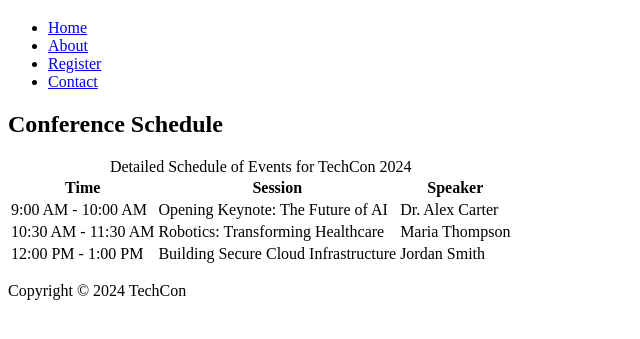
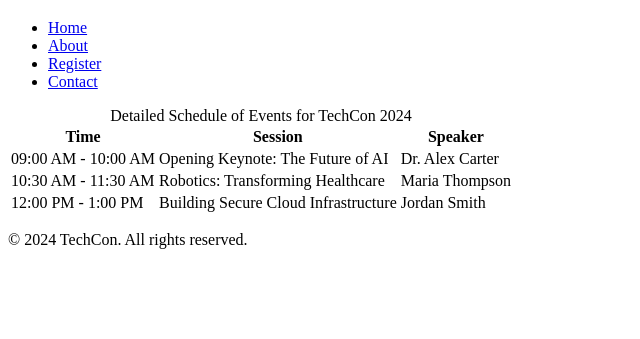
Before and after one commit to dkcheetham/TechCon_HTML, a plain HTML site: page techcon_website/schedule.html in a window 1280 px wide. Shown: the part 61-400 px from the top of the page, without its empty margins (0-640 px from the left). Drawn offline with Linux system fonts and the light colour scheme.

Commit message:
Update schedule.html

```diff
--- a/techcon_website/schedule.html
+++ b/techcon_website/schedule.html
@@ -4,8 +4,10 @@
     <meta charset="UTF-8">
     <meta name="viewport" content="width=device-width, initial-scale=1.0">
     <title>Schedule for TechCon 2024</title>
+    <link rel="stylesheet" href="styles.css"> <!-- Link your CSS file -->
 </head>
 <body>
+    <!-- Header Section -->
     <header>
         <h1>Schedule for TechCon 2024</h1>
         <nav>
@@ -18,8 +20,8 @@
         </nav>
     </header>
 
+    <!-- Main Content -->
     <main>
-        <h2>Conference Schedule</h2>
         <table>
             <caption>Detailed Schedule of Events for TechCon 2024</caption>
             <thead>
@@ -31,7 +33,7 @@
             </thead>
             <tbody>
                 <tr>
-                    <td>9:00 AM - 10:00 AM</td>
+                    <td>09:00 AM - 10:00 AM</td>
                     <td>Opening Keynote: The Future of AI</td>
                     <td>Dr. Alex Carter</td>
                 </tr>
@@ -44,13 +46,13 @@
                     <td>12:00 PM - 1:00 PM</td>
                     <td>Building Secure Cloud Infrastructure</td>
                     <td>Jordan Smith</td>
-                </tr>
             </tbody>
         </table>
     </main>
 
+    <!-- Footer Section -->
     <footer>
-        <p>Copyright &copy; 2024 TechCon</p>
+        <p>© 2024 TechCon. All rights reserved.</p>
     </footer>
 </body>
 </html>
```
